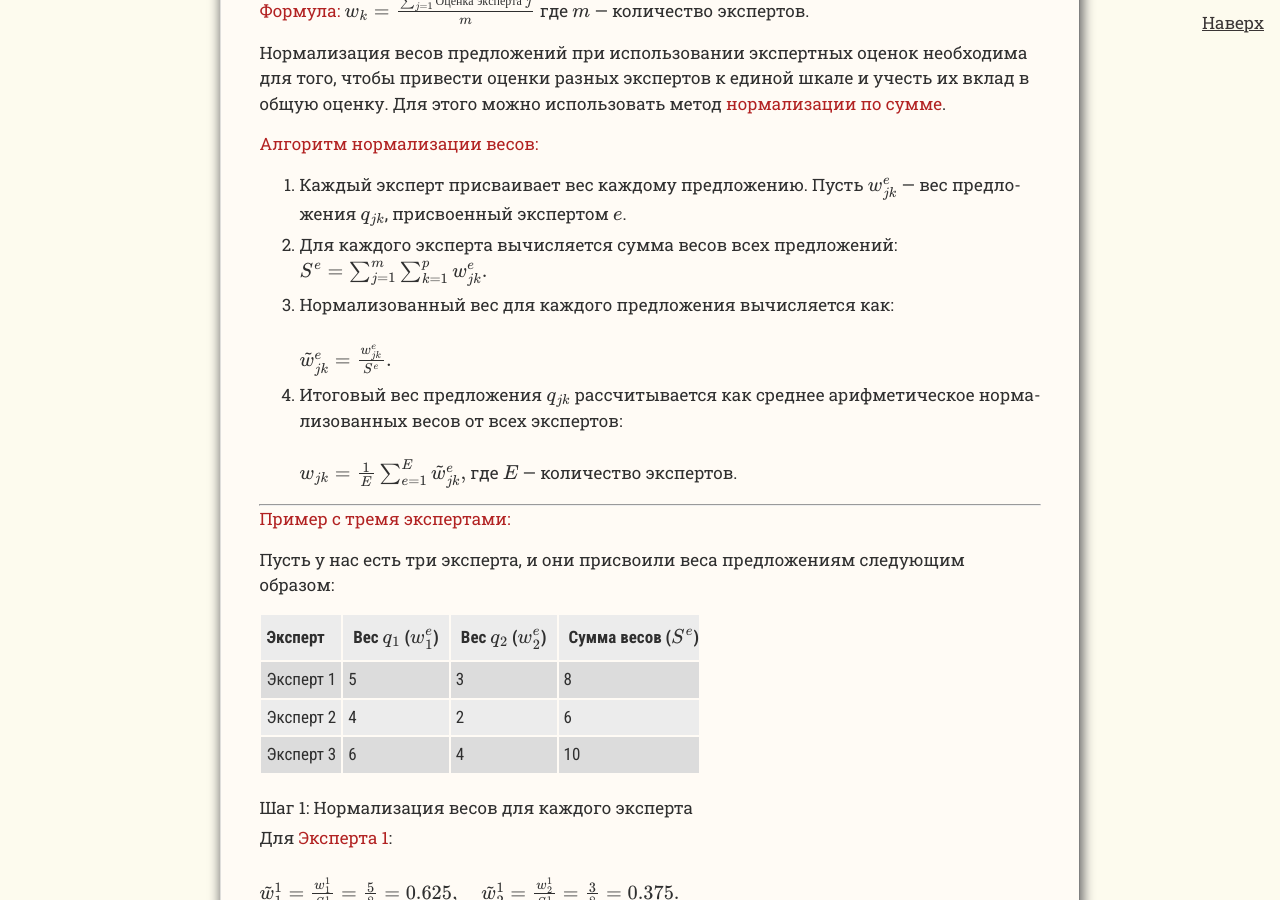
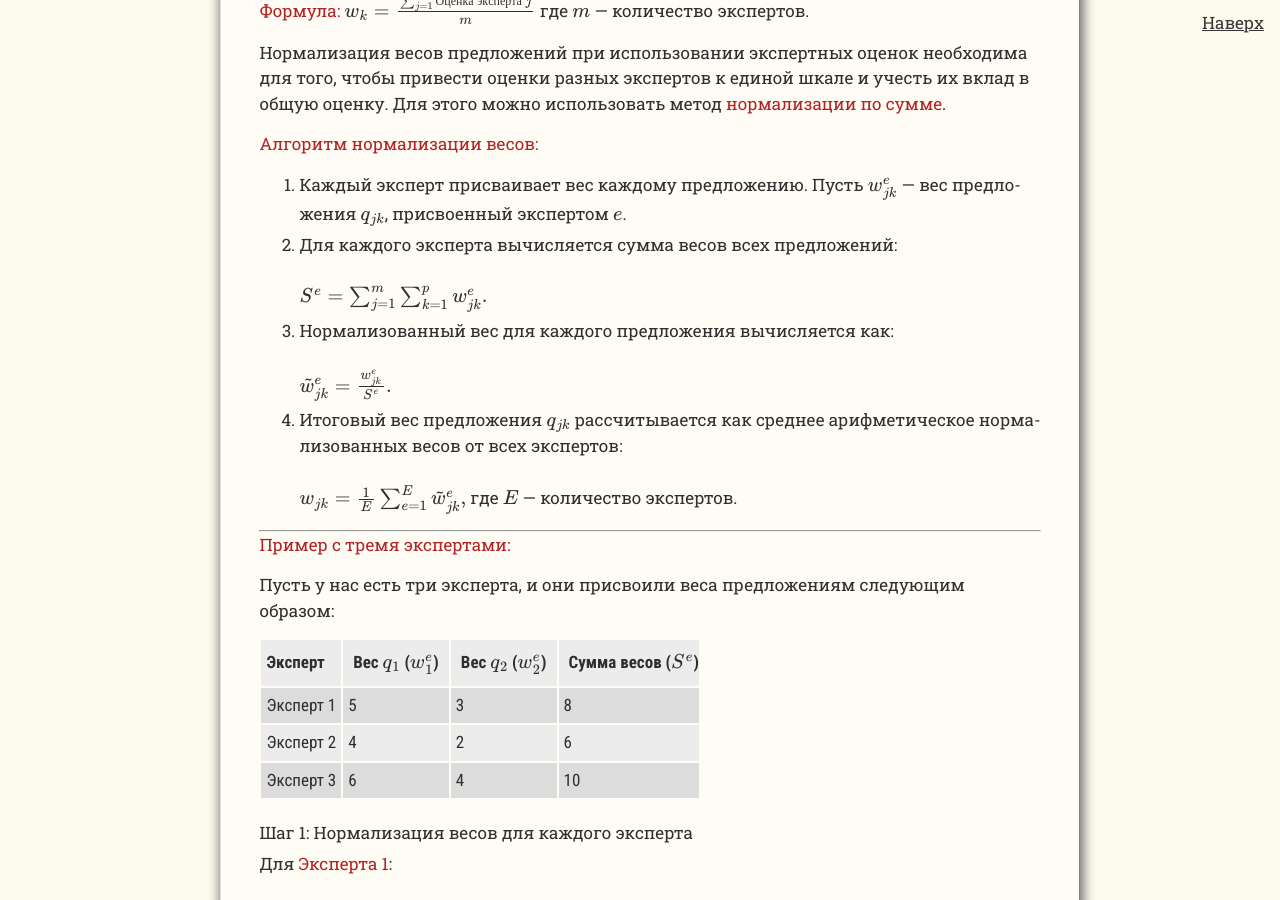
Before and after one commit to SergSi/land-use-art, a Jekyll site: the page built from _posts/2025-03-05-ves.md, in a window 1280 px wide and 900 px high, scrolled down 1170 px. Built offline with Jekyll 4.4.1, drawn with Linux system fonts in a browser that asks for light colours; some web fonts are replaced.

Commit message:
Update 2025-03-05-ves.md

```diff
--- a/_posts/2025-03-05-ves.md
+++ b/_posts/2025-03-05-ves.md
@@ -28,7 +28,7 @@ class: methods
 
 1. Каждый эксперт присваивает вес каждому предложению. Пусть $$ w_{jk}^e $$ — вес предложения $$ q_{jk} $$, присвоенный экспертом $$ e $$.
 
-2. Для каждого эксперта вычисляется сумма весов всех предложений:<br>
+2. Для каждого эксперта вычисляется сумма весов всех предложений:<br><br>
    $$
    S^e = \sum_{j=1}^m \sum_{k=1}^p w_{jk}^e.
    $$
```
